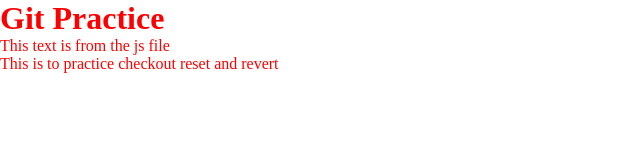
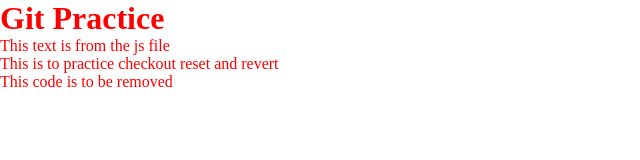
Before and after one commit to jdrichardstech/git-practice, a plain HTML site: page index.html in a window 1280 px wide. Shown: the whole page, without its empty margins (0-640 px from the left). Drawn offline with Linux system fonts and the light colour scheme.

Commit message:
add paragraph

```diff
--- a/index.html
+++ b/index.html
@@ -13,5 +13,6 @@
     <p id="js"></p>
     <script src="./index.js"></script>
     <p>This is to practice checkout reset and revert</p>
+    <p>This code is to be removed</p>
   </body>
 </html>
```
